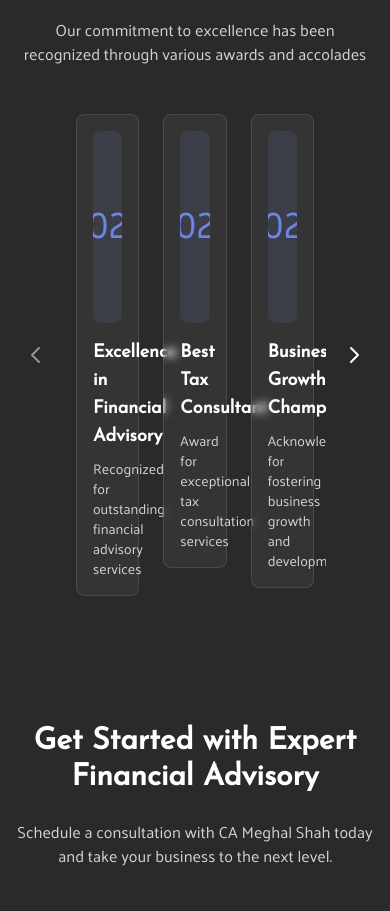
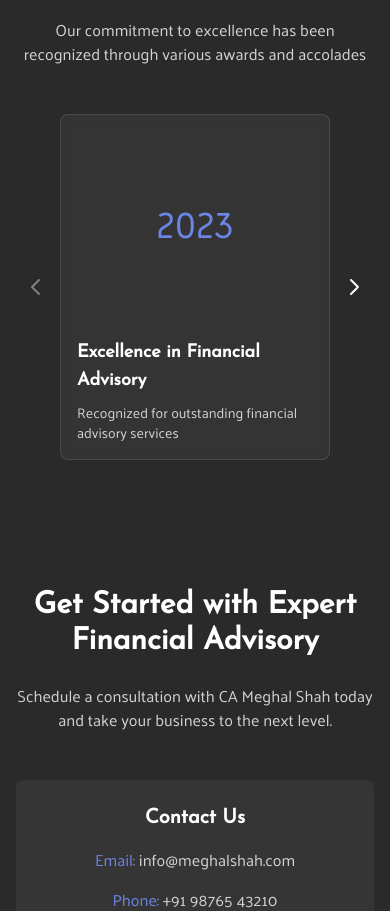
Before and after one commit to devanshidesaidy/meghalshah_web, a React (Vite) app: page /about in a window 390 px wide. Shown: the part 5728-6639 px from the top of the page. Built offline with nearby package versions, Linux system fonts and the light colour scheme.

Commit message:
bugs solve

```diff
--- a/src/components/AwardsCarousel.jsx
+++ b/src/components/AwardsCarousel.jsx
@@ -1,8 +1,177 @@
-import React, { useState } from "react";
+// import React, { useState } from "react";
 
-const AwardsCarousel = () => {
-  const [currentIndex, setCurrentIndex] = useState(0);
-  const [isTransitioning, setIsTransitioning] = useState(false);
+// const AwardsCarousel = () => {
+//   const [currentIndex, setCurrentIndex] = useState(0);
+//   const [isTransitioning, setIsTransitioning] = useState(false);
+
+//   const awards = [
+//     {
+//       image: "/awards/award1.jpg",
+//       title: "Excellence in Financial Advisory",
+//       description: "Recognized for outstanding financial advisory services",
+//       year: "2023",
+//     },
+//     {
+//       image: "/awards/award2.jpg",
+//       title: "Best Tax Consultant",
+//       description: "Award for exceptional tax consultation services",
+//       year: "2022",
+//     },
+//     {
+//       image: "/awards/award3.jpg",
+//       title: "Business Growth Champion",
+//       description: "Acknowledged for fostering business growth and development",
+//       year: "2022",
+//     },
+//     {
+//       image: "/awards/award4.jpg",
+//       title: "Innovation in Finance",
+//       description: "Recognized for innovative financial solutions",
+//       year: "2021",
+//     },
+//     {
+//       image: "/awards/award5.jpg",
+//       title: "Corporate Excellence",
+//       description: "Award for excellence in corporate financial management",
+//       year: "2021",
+//     },
+//   ];
+
+//   // Add the first three items to the end for smooth looping
+//   const displayAwards = [...awards, ...awards.slice(0, 3)];
+//   const maxIndex = awards.length;
+
+//   const nextSlide = () => {
+//     if (!isTransitioning) {
+//       setIsTransitioning(true);
+//       const nextIndex = currentIndex + 1;
+
+//       setCurrentIndex(nextIndex);
+
+//       if (nextIndex >= maxIndex) {
+//         // When we reach the end, wait for transition then jump to start
+//         setTimeout(() => {
+//           setIsTransitioning(false);
+//           setCurrentIndex(0);
+//         }, 500);
+//       } else {
+//         setTimeout(() => setIsTransitioning(false), 500);
+//       }
+//     }
+//   };
+
+//   const prevSlide = () => {
+//     if (!isTransitioning && currentIndex > 0) {
+//       setIsTransitioning(true);
+//       setCurrentIndex(currentIndex - 1);
+//       setTimeout(() => setIsTransitioning(false), 500);
+//     }
+//   };
+
+//   return (
+//     <div className="relative px-12">
+//       <div className="overflow-hidden">
+//         <div
+//           className="flex transition-transform duration-500 ease-in-out"
+//           style={{
+//             transform: `translateX(calc(-${currentIndex * 100}% / 3))`,
+//           }}
+//         >
+//           {displayAwards.map((award, index) => (
+//             <div
+//               key={`${award.title}-${index}`}
+//               className="w-1/3 px-3 flex-shrink-0"
+//             >
+//               <div
+//                 className={`
+//                   bg-opacity-5 bg-white rounded-lg backdrop-blur-sm
+//                   border border-white/10 hover:border-primary/30
+//                   transition-all duration-300 group p-4
+//                   transform hover:scale-105 hover:-translate-y-1
+//                 `}
+//               >
+//                 <div className="w-full h-48 mb-4 bg-gray-800 rounded-lg overflow-hidden">
+//                   <div className="w-full h-full bg-primary/10 flex items-center justify-center">
+//                     <span className="text-4xl text-primary group-hover:scale-110 transition-transform duration-300">
+//                       {award.year}
+//                     </span>
+//                   </div>
+//                 </div>
+//                 <h3 className="text-lg font-bold font-title mb-2 group-hover:text-primary transition-colors duration-300">
+//                   {award.title}
+//                 </h3>
+//                 <p className="text-gray font-subtitle text-sm">
+//                   {award.description}
+//                 </p>
+//               </div>
+//             </div>
+//           ))}
+//         </div>
+//       </div>
+
+//       {/* Navigation Arrows */}
+//       <button
+//         onClick={prevSlide}
+//         className={`
+//           absolute left-0 top-1/2 transform -translate-y-1/2
+//           bg-black/50 p-2 rounded-full
+//           hover:bg-primary/50 transition-all duration-300
+//           hover:scale-110 active:scale-95
+//           ${
+//             !currentIndex || isTransitioning
+//               ? "opacity-50 cursor-not-allowed"
+//               : "opacity-100"
+//           }
+//         `}
+//         disabled={!currentIndex || isTransitioning}
+//       >
+//         <svg
+//           xmlns="http://www.w3.org/2000/svg"
+//           className="h-6 w-6"
+//           fill="none"
+//           viewBox="0 0 24 24"
+//           stroke="currentColor"
+//         >
+//           <path
+//             strokeLinecap="round"
+//             strokeLinejoin="round"
+//             strokeWidth={2}
+//             d="M15 19l-7-7 7-7"
+//           />
+//         </svg>
+//       </button>
+//       <button
+//         onClick={nextSlide}
+//         className={`
+//           absolute right-0 top-1/2 transform -translate-y-1/2
+//           bg-black/50 p-2 rounded-full
+//           hover:bg-primary/50 transition-all duration-300
+//           hover:scale-110 active:scale-95
+//           ${isTransitioning ? "opacity-50 cursor-not-allowed" : "opacity-100"}
+//         `}
+//         disabled={isTransitioning}
+//       >
+//         <svg
+//           xmlns="http://www.w3.org/2000/svg"
+//           className="h-6 w-6"
+//           fill="none"
+//           viewBox="0 0 24 24"
+//           stroke="currentColor"
+//         >
+//           <path
+//             strokeLinecap="round"
+//             strokeLinejoin="round"
+//             strokeWidth={2}
+//             d="M9 5l7 7-7 7"
+//           />
+//         </svg>
+//       </button>
+//     </div>
+//   );
+// };
+
+// export default AwardsCarousel;
+import React, { useState, useEffect, useCallback } from "react";
 
 const awards = [
   {
@@ -37,65 +206,87 @@ const AwardsCarousel = () => {
   },
 ];
 
-  // Add the first three items to the end for smooth looping
-  const displayAwards = [...awards, ...awards.slice(0, 3)];
+const getSlidesPerView = (width) => {
+  if (width < 640) return 1; // mobile
+  if (width < 1024) return 2; // sm / md
+  return 3; // lg+
+};
+
+const AwardsCarousel = () => {
+  const [current, setCurrent] = useState(0);
+  const [slidesPerView, setSlidesPerView] = useState(
+    getSlidesPerView(window.innerWidth)
+  );
+  const [isTransitioning, setIsTransitioning] = useState(false);
+
+  /** ─────────────────────────────────────────────────────────────
+   *  Resize listener – updates how many cards are visible        */
+  useEffect(() => {
+    const handleResize = () =>
+      setSlidesPerView(getSlidesPerView(window.innerWidth));
+    window.addEventListener("resize", handleResize);
+    return () => window.removeEventListener("resize", handleResize);
+  }, []);
+
+  /** ─────────────────────────────────────────────────────────────
+   *  Build a clone tail so the loop feels seamless               */
+  const displayAwards = [...awards, ...awards.slice(0, slidesPerView)];
   const maxIndex = awards.length;
 
-  const nextSlide = () => {
-    if (!isTransitioning) {
+  /** ─────────────────────────────────────────────────────────────
+   *  Helpers to move carousel                                    */
+  const slideTo = useCallback(
+    (idx) => {
       setIsTransitioning(true);
-      const nextIndex = currentIndex + 1;
+      setCurrent(idx);
 
-      setCurrentIndex(nextIndex);
-
-      if (nextIndex >= maxIndex) {
-        // When we reach the end, wait for transition then jump to start
+      // when we hit the cloned tail, jump back to the real start
+      if (idx >= maxIndex) {
         setTimeout(() => {
           setIsTransitioning(false);
-          setCurrentIndex(0);
+          setCurrent(0);
         }, 500);
       } else {
         setTimeout(() => setIsTransitioning(false), 500);
       }
-    }
-  };
+    },
+    [maxIndex]
+  );
 
-  const prevSlide = () => {
-    if (!isTransitioning && currentIndex > 0) {
-      setIsTransitioning(true);
-      setCurrentIndex(currentIndex - 1);
-      setTimeout(() => setIsTransitioning(false), 500);
-    }
-  };
+  const next = () => !isTransitioning && slideTo(current + 1);
+  const prev = () => !isTransitioning && current > 0 && slideTo(current - 1);
+
+  /** ─────────────────────────────────────────────────────────────
+   *  % we need to translate for each “step”                      */
+  const translate = -(current * 100) / slidesPerView;
 
   return (
-    <div className="relative px-12">
+    <div className="relative px-8 sm:px-12">
+      {/* TRACK */}
       <div className="overflow-hidden">
         <div
           className="flex transition-transform duration-500 ease-in-out"
-          style={{
-            transform: `translateX(calc(-${currentIndex * 100}% / 3))`,
-          }}
+          style={{ transform: `translateX(${translate}%)` }}
         >
-          {displayAwards.map((award, index) => (
+          {displayAwards.map((award, i) => (
             <div
-              key={`${award.title}-${index}`}
-              className="w-1/3 px-3 flex-shrink-0"
+              key={`${award.title}-${i}`}
+              className="basis-full sm:basis-1/2 lg:basis-1/3 px-3 flex-shrink-0"
             >
               <div
-                className={`
+                className="
                 bg-opacity-5 bg-white rounded-lg backdrop-blur-sm
                 border border-white/10 hover:border-primary/30
                 transition-all duration-300 group p-4
                 transform hover:scale-105 hover:-translate-y-1
-                `}
+              "
               >
-                <div className="w-full h-48 mb-4 bg-gray-800 rounded-lg overflow-hidden">
-                  <div className="w-full h-full bg-primary/10 flex items-center justify-center">
+                <div className="w-full h-48 mb-4 bg-gray-800 rounded-lg overflow-hidden flex items-center justify-center">
+                  {/* optional image – keep year overlay for current design */}
+                  {/* <img src={award.image} alt={award.title} className="object-cover w-full h-full" /> */}
                   <span className="text-4xl text-primary group-hover:scale-110 transition-transform duration-300">
                     {award.year}
                   </span>
-                  </div>
                 </div>
                 <h3 className="text-lg font-bold font-title mb-2 group-hover:text-primary transition-colors duration-300">
                   {award.title}
@@ -109,21 +300,21 @@ const AwardsCarousel = () => {
         </div>
       </div>
 
-      {/* Navigation Arrows */}
+      {/* NAV ARROWS */}
       <button
-        onClick={prevSlide}
+        onClick={prev}
+        disabled={current === 0 || isTransitioning}
         className={`
-          absolute left-0 top-1/2 transform -translate-y-1/2
-          bg-black/50 p-2 rounded-full
+          absolute left-0 top-1/2 -translate-y-1/2
+          bg-black/50 p-2 rounded-full text-white
           hover:bg-primary/50 transition-all duration-300
           hover:scale-110 active:scale-95
           ${
-            !currentIndex || isTransitioning
-              ? "opacity-50 cursor-not-allowed"
+            current === 0 || isTransitioning
+              ? "opacity-40 cursor-not-allowed"
               : "opacity-100"
           }
         `}
-        disabled={!currentIndex || isTransitioning}
       >
         <svg
           xmlns="http://www.w3.org/2000/svg"
@@ -140,16 +331,17 @@ const AwardsCarousel = () => {
           />
         </svg>
       </button>
+
       <button
-        onClick={nextSlide}
+        onClick={next}
+        disabled={isTransitioning}
         className={`
-          absolute right-0 top-1/2 transform -translate-y-1/2
-          bg-black/50 p-2 rounded-full
+          absolute right-0 top-1/2 -translate-y-1/2
+          bg-black/50 p-2 rounded-full text-white
           hover:bg-primary/50 transition-all duration-300
           hover:scale-110 active:scale-95
-          ${isTransitioning ? "opacity-50 cursor-not-allowed" : "opacity-100"}
+          ${isTransitioning ? "opacity-40 cursor-not-allowed" : "opacity-100"}
         `}
-        disabled={isTransitioning}
       >
         <svg
           xmlns="http://www.w3.org/2000/svg"
```
Also changed, not shown: src/components/Hero.jsx (+4 -4 lines). Lines whose indentation alone changed are shown as unchanged.
